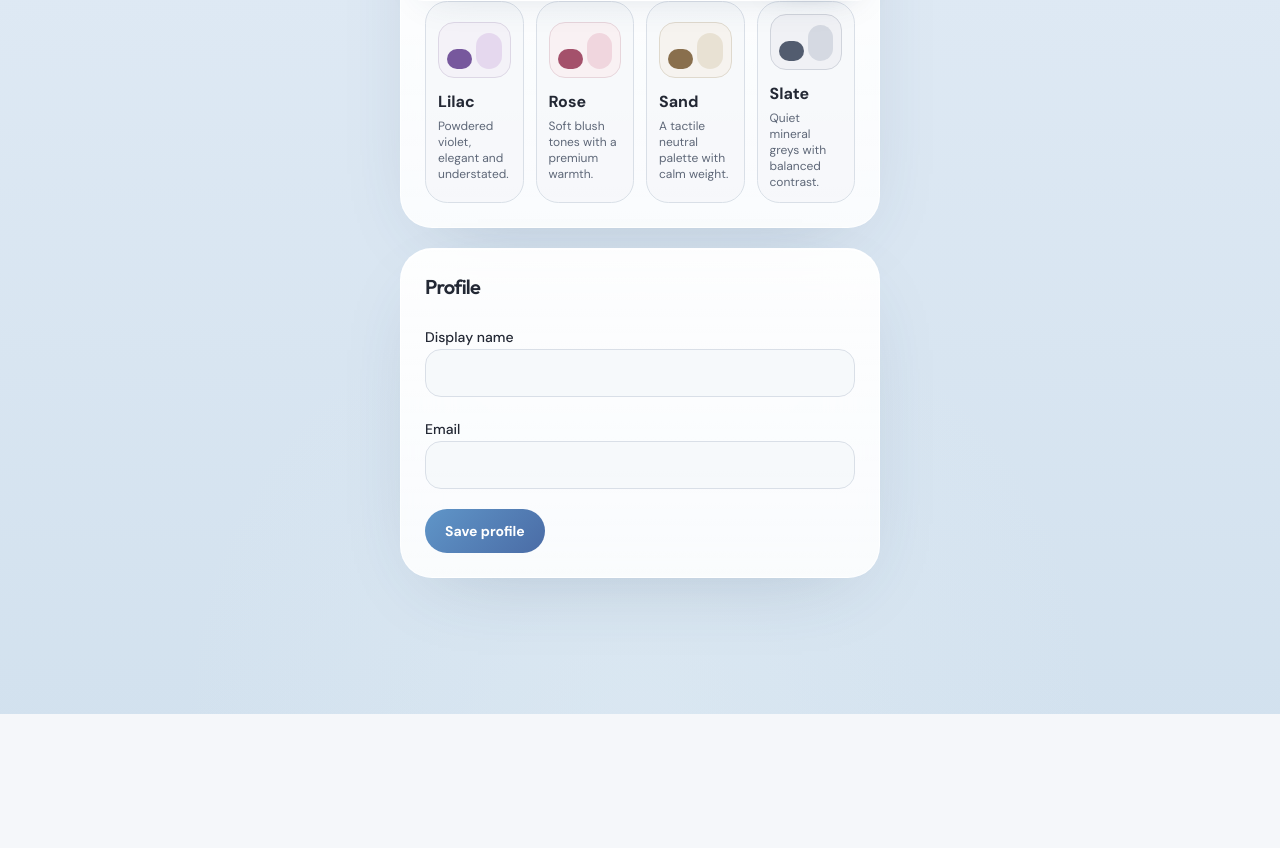
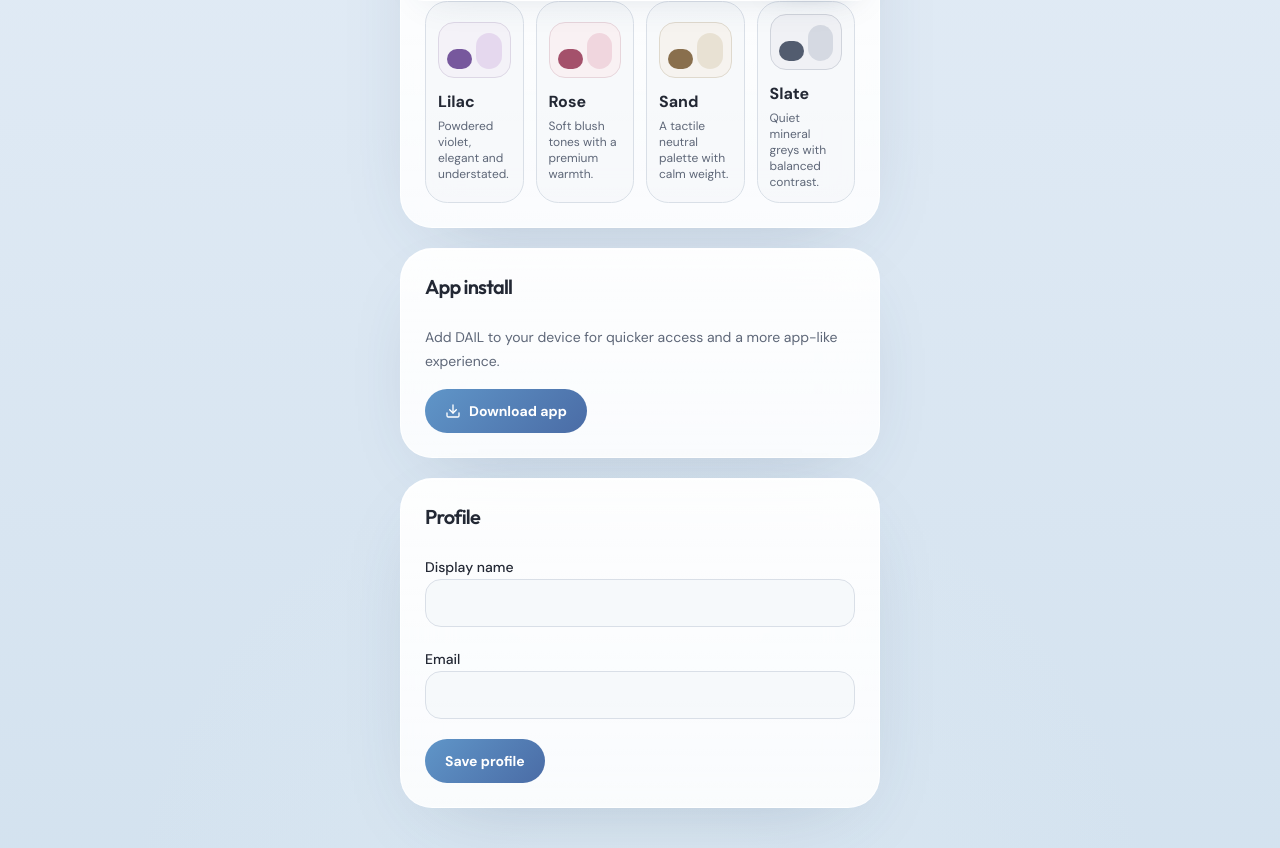
Before and after one commit to Adesmith001/Daily-As-I-Live-DAIL-, a React (Vite) app: page /settings in a window 1280 px wide. Shown: the part 799-1647 px from the top of the page. Before the commit the page ends 1513 px from the top, so only its background shows below. Built offline with nearby package versions, Linux system fonts and the light colour scheme; no server answers; the database is empty; sample sign-in values are in the browser's storage.

Commit message:
feat: add InstallAppButton component and integrate it into landing and settings pages for PWA installation support

```diff
--- /dev/null
+++ b/src/components/common/install-app-button.tsx
@@ -0,0 +1,58 @@
+import { Download } from 'lucide-react'
+import { toast } from 'sonner'
+
+import { Button, type ButtonProps } from '@/components/ui/button'
+import { usePwaInstall } from '@/hooks/use-pwa-install'
+import { cn } from '@/lib/utils'
+
+type InstallAppButtonProps = ButtonProps & {
+  installedLabel?: string
+  label?: string
+}
+
+export function InstallAppButton({
+  className,
+  installedLabel = 'Installed',
+  label = 'Download app',
+  ...props
+}: InstallAppButtonProps) {
+  const { canInstall, isInstalled, isIosManualInstall, promptInstall } = usePwaInstall()
+
+  async function handleInstall() {
+    if (isInstalled) {
+      toast.message('DAIL is already installed on this device.')
+      return
+    }
+
+    if (isIosManualInstall) {
+      toast.message('To install DAIL on iPhone or iPad, tap Share and then Add to Home Screen.')
+      return
+    }
+
+    if (!canInstall) {
+      toast.error('This browser does not expose app install here. Try Chrome, Edge, or Add to Home Screen on iPhone.')
+      return
+    }
+
+    const result = await promptInstall()
+
+    if (result.outcome === 'accepted') {
+      toast.success('DAIL is being added to your device.')
+      return
+    }
+
+    if (result.outcome === 'dismissed') {
+      toast.message('Install was dismissed. You can try again anytime.')
+      return
+    }
+
+    toast.error('Install is not available right now on this browser.')
+  }
+
+  return (
+    <Button className={cn('shrink-0', className)} onClick={() => void handleInstall()} {...props}>
+      <Download className="size-4" />
+      {isInstalled ? installedLabel : label}
+    </Button>
+  )
+}
--- /dev/null
+++ b/src/hooks/use-pwa-install.ts
@@ -0,0 +1,108 @@
+import { useCallback, useEffect, useMemo, useState } from 'react'
+
+interface BeforeInstallPromptEvent extends Event {
+  readonly platforms: string[]
+  prompt: () => Promise<void>
+  userChoice: Promise<{
+    outcome: 'accepted' | 'dismissed'
+    platform: string
+  }>
+}
+
+function getIsStandalone() {
+  if (typeof window === 'undefined') {
+    return false
+  }
+
+  const isStandaloneDisplayMode = window.matchMedia('(display-mode: standalone)').matches
+  const isIosStandalone =
+    'standalone' in window.navigator &&
+    typeof window.navigator.standalone === 'boolean' &&
+    window.navigator.standalone
+
+  return isStandaloneDisplayMode || isIosStandalone
+}
+
+function getIsIos() {
+  if (typeof navigator === 'undefined') {
+    return false
+  }
+
+  return /iphone|ipad|ipod/i.test(navigator.userAgent)
+}
+
+function getIsSafari() {
+  if (typeof navigator === 'undefined') {
+    return false
+  }
+
+  return /^((?!chrome|android).)*safari/i.test(navigator.userAgent)
+}
+
+export function usePwaInstall() {
+  const [deferredPrompt, setDeferredPrompt] = useState<BeforeInstallPromptEvent | null>(null)
+  const [isInstalled, setIsInstalled] = useState(getIsStandalone)
+
+  useEffect(() => {
+    if (typeof window === 'undefined') {
+      return
+    }
+
+    function handleBeforeInstallPrompt(event: Event) {
+      event.preventDefault()
+      setDeferredPrompt(event as BeforeInstallPromptEvent)
+    }
+
+    function handleInstalled() {
+      setIsInstalled(true)
+      setDeferredPrompt(null)
+    }
+
+    const mediaQuery = window.matchMedia('(display-mode: standalone)')
+    const handleMediaChange = (event: MediaQueryListEvent) => {
+      if (event.matches) {
+        handleInstalled()
+      }
+    }
+
+    window.addEventListener('beforeinstallprompt', handleBeforeInstallPrompt)
+    window.addEventListener('appinstalled', handleInstalled)
+    mediaQuery.addEventListener('change', handleMediaChange)
+
+    return () => {
+      window.removeEventListener('beforeinstallprompt', handleBeforeInstallPrompt)
+      window.removeEventListener('appinstalled', handleInstalled)
+      mediaQuery.removeEventListener('change', handleMediaChange)
+    }
+  }, [])
+
+  const isIosManualInstall = useMemo(
+    () => getIsIos() && getIsSafari() && !isInstalled,
+    [isInstalled],
+  )
+
+  const canInstall = Boolean(deferredPrompt) || isIosManualInstall
+
+  const promptInstall = useCallback(async () => {
+    if (!deferredPrompt) {
+      return { outcome: 'unavailable' as const }
+    }
+
+    await deferredPrompt.prompt()
+    const choice = await deferredPrompt.userChoice
+
+    if (choice.outcome === 'accepted') {
+      setIsInstalled(true)
+      setDeferredPrompt(null)
+    }
+
+    return { outcome: choice.outcome }
+  }, [deferredPrompt])
+
+  return {
+    canInstall,
+    isInstalled,
+    isIosManualInstall,
+    promptInstall,
+  }
+}
--- a/src/pages/landing-page.tsx
+++ b/src/pages/landing-page.tsx
@@ -2,6 +2,7 @@ import { ArrowRight, CheckSquare, Palette, Sparkles, TrendingUp } from 'lucide-r
 import { Link } from 'react-router-dom'
 
 import { FirebaseBanner } from '@/components/common/firebase-banner'
+import { InstallAppButton } from '@/components/common/install-app-button'
 import { LogoMark } from '@/components/common/logo-mark'
 import { Button } from '@/components/ui/button'
 import { Card, CardContent } from '@/components/ui/card'
@@ -33,7 +34,8 @@ export function LandingPage() {
     <div className="app-frame gap-6 pb-12">
       <header className="flex items-center justify-between py-2">
         <LogoMark />
-        <div className="flex gap-2">
+        <div className="flex flex-wrap justify-end gap-2">
+          <InstallAppButton variant="outline" />
           <Button asChild variant="ghost">
             <Link to={user ? '/today' : '/signin'}>{user ? 'Open app' : 'Sign in'}</Link>
           </Button>
@@ -72,6 +74,7 @@ export function LandingPage() {
                   <ArrowRight className="size-4" />
                 </Link>
               </Button>
+              <InstallAppButton size="lg" variant="outline" />
               <Button asChild variant="outline" size="lg">
                 <Link to={user ? '/history' : '/signin'}>See the flow</Link>
               </Button>
--- a/src/pages/settings-page.tsx
+++ b/src/pages/settings-page.tsx
@@ -1,6 +1,7 @@
 import { useEffect, useState, type FormEvent } from 'react'
 import { toast } from 'sonner'
 
+import { InstallAppButton } from '@/components/common/install-app-button'
 import { ThemePicker } from '@/components/settings/theme-picker'
 import { Button } from '@/components/ui/button'
 import { Card, CardContent, CardHeader, CardTitle } from '@/components/ui/card'
@@ -69,6 +70,18 @@ export function SettingsPage() {
 
       <Card>
         <CardHeader>
+          <CardTitle>App install</CardTitle>
+        </CardHeader>
+        <CardContent className="space-y-4">
+          <p className="text-sm leading-6 text-muted-foreground">
+            Add DAIL to your device for quicker access and a more app-like experience.
+          </p>
+          <InstallAppButton />
+        </CardContent>
+      </Card>
+
+      <Card>
+        <CardHeader>
           <CardTitle>Profile</CardTitle>
         </CardHeader>
         <CardContent>
```
